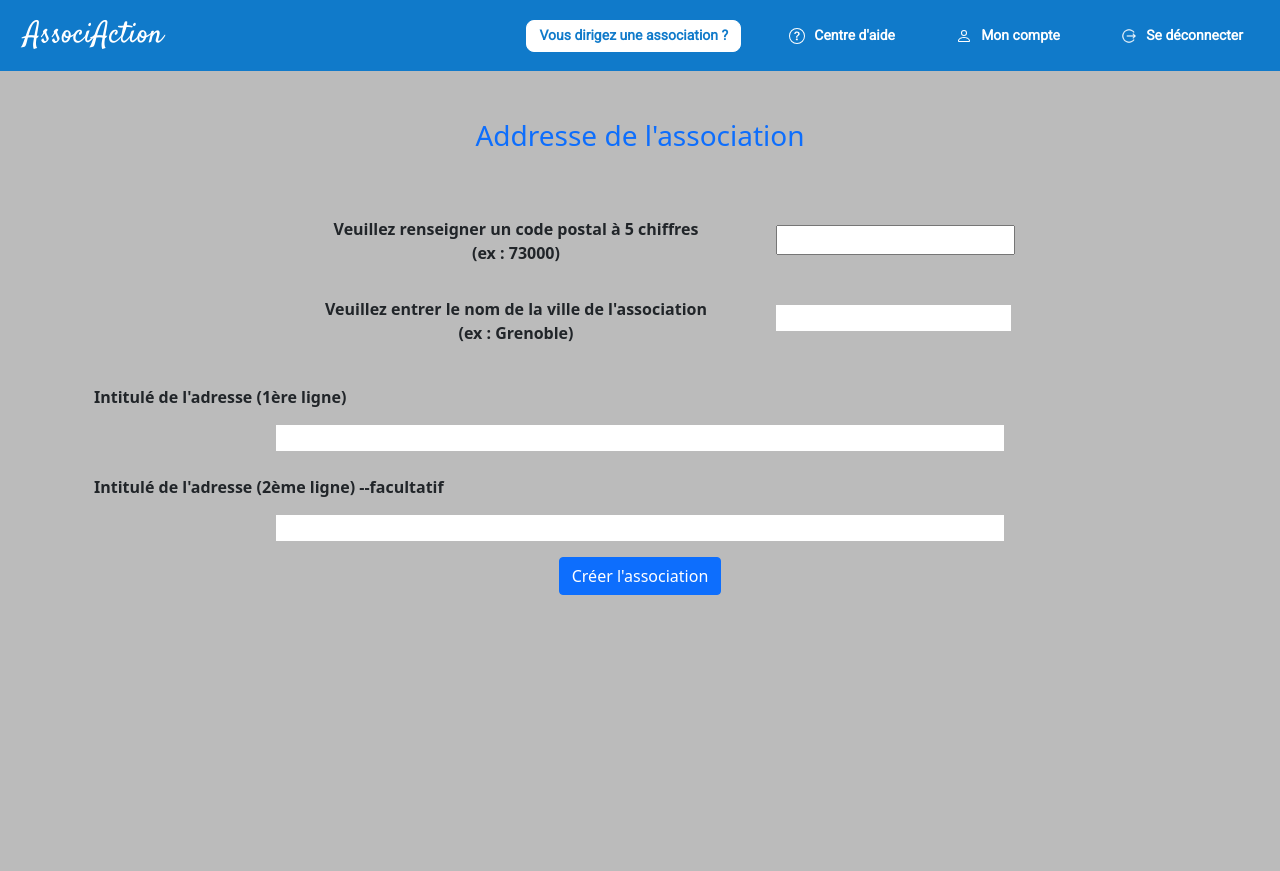
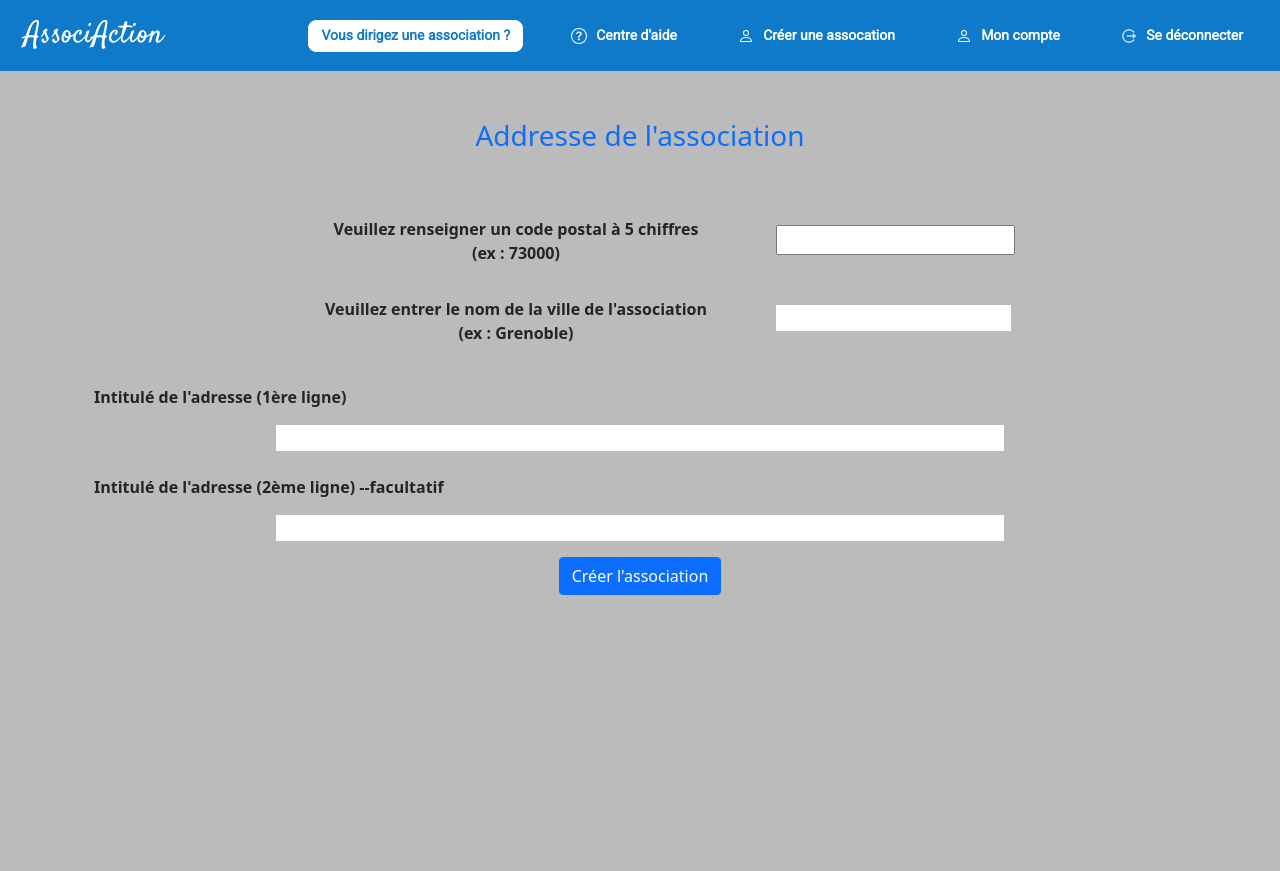
Before and after one commit to Gotha01/AssociAction, a Django app: page /association_create/ in a window 1280 px wide. Run offline with Django 4.2, Linux system fonts and the light colour scheme; the visitor is signed in with stand-in values (Sample User, id 1); some libraries are stand-ins or nearby versions.

Commit message:
Add admin create asso link

```diff
--- a/AssociAction/general_views/templates/general_views/base.html
+++ b/AssociAction/general_views/templates/general_views/base.html
@@ -30,7 +30,7 @@
                     </div>
                 </a>
                 <div class='navbar-nav flex-nowrap ms-auto'>
-                    <a class="nav-link my-auto" href="#">
+                    <a class="nav-link my-auto" href="{% url 'request_rights' %}">
                         <button
                             type="button"
                             class="btn btn-primary border-white bg-white py-0 mx-3"
@@ -63,6 +63,24 @@
                         </button>
                     </a>
                     {% if request.user.is_authenticated %}
+                    {% if request.user.is_admin %}
+                        <a class="nav-link text-white mx-3" href="{% url 'create_association' %}">
+                            <svg xmlns="http://www.w3.org/2000/svg" width="16" height="16" fill="currentColor" class="bi bi-person" viewBox="0 0 16 16">
+                                <path d="M8 8a3 3 0 1 0 0-6 3 3 0 0 0 0 6Zm2-3a2 2 0 1 1-4 0 2 2 0 0 1 4 0Zm4 8c0 1-1 1-1 1H3s-1 0-1-1 1-4 6-4 6 3 6 4Zm-1-.004c-.001-.246-.154-.986-.832-1.664C11.516 10.68 10.289 10 8 10c-2.29 0-3.516.68-4.168 1.332-.678.678-.83 1.418-.832 1.664h10Z"/>
+                            </svg>
+                            <button
+                                type="button"
+                                class="btn text-white border-blue bg-blue ps-1"
+                                style="
+                                font-family: 'Roboto';
+                                border-radius: 8px;
+                                font-weight: bold;
+                                font-size: 14px;
+                                ">
+                                Créer une assocation
+                            </button>
+                        </a>
+                    {% endif %}
                     <a class="nav-link text-white mx-3" href="{% url 'profile' %}">
                         <svg xmlns="http://www.w3.org/2000/svg" width="16" height="16" fill="currentColor" class="bi bi-person" viewBox="0 0 16 16">
                             <path d="M8 8a3 3 0 1 0 0-6 3 3 0 0 0 0 6Zm2-3a2 2 0 1 1-4 0 2 2 0 0 1 4 0Zm4 8c0 1-1 1-1 1H3s-1 0-1-1 1-4 6-4 6 3 6 4Zm-1-.004c-.001-.246-.154-.986-.832-1.664C11.516 10.68 10.289 10 8 10c-2.29 0-3.516.68-4.168 1.332-.678.678-.83 1.418-.832 1.664h10Z"/>
```
